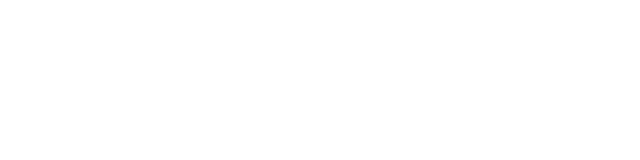
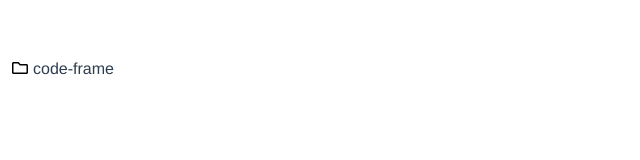
Before and after one commit to ozon-edu-vue-2021/required-task-2-vovasap, a Vue app: page / in a window 1280 px wide. Shown: the top 160 px of the page, without its empty margins (0-640 px from the left). Built offline with nearby package versions, Linux system fonts and the light colour scheme.

Commit message:
feat: add folder display

```diff
--- a/src/App.vue
+++ b/src/App.vue
@@ -1,10 +1,35 @@
 <template>
-  <div id="app"></div>
+  <div id="app">
+    <folder :value="test" />
+  </div>
 </template>
 
 <script>
+import Folder from '@/components/Folder'
+
 export default {
   name: 'App',
+  components: {
+    Folder,
+  },
+  data() {
+    return {
+      test: {
+        type: 'directory',
+        name: 'code-frame',
+        contents: [
+          { type: 'file', name: 'LICENSE' },
+          { type: 'link', target: 'https://www.ozon.ru/' },
+          {
+            type: 'directory',
+            name: 'lib',
+            contents: [{ type: 'file', name: 'index.js' }],
+          },
+          { type: 'file', name: 'package.json' },
+        ],
+      },
+    }
+  },
 }
 </script>
 
@@ -17,4 +42,7 @@
   color: #2c3e50;
   margin-top: 60px;
 }
+.indent {
+  margin-left: 4px;
+}
 </style>
--- /dev/null
+++ b/src/components/Folder.vue
@@ -0,0 +1,31 @@
+<template>
+  <div class="indent folder">
+    <icon :icon="value.type" />
+    <span class="folder__name">
+      {{ value.name }}
+    </span>
+  </div>
+</template>
+
+<script>
+import Icon from '@/components/Icon'
+export default {
+  components: {
+    Icon,
+  },
+  props: {
+    value: {
+      type: Object,
+      required: true,
+    },
+  },
+}
+</script>
+<style scoped>
+.folder {
+  display: flex;
+}
+.folder__name {
+  margin-left: 5px;
+}
+</style>
```
Also changed, not shown: src/assets/svg/directory.svg (added).
